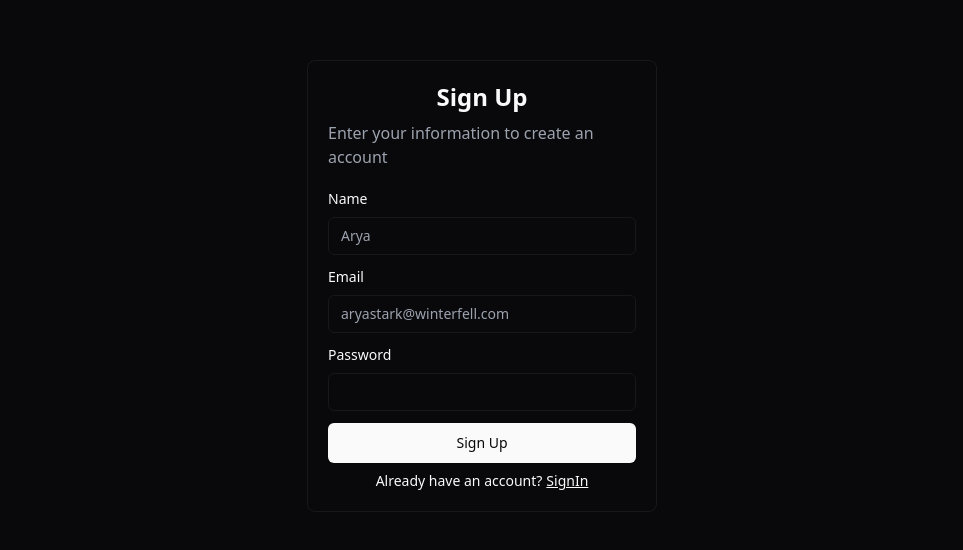
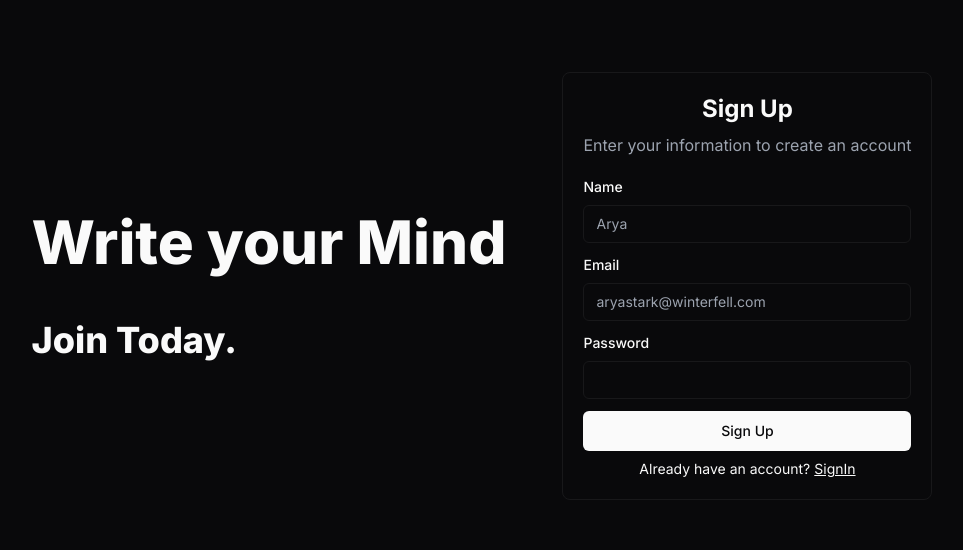
Before and after one commit to amanDhiran/articles--blogging-website, a React (Vite) app in the folder frontend/: page /signup in a window 1280 px wide. Shown: the part 114-664 px from the top of the page, without its empty margins (158-1121 px from the left). Built offline with nearby package versions, Linux system fonts and the light colour scheme.

Commit message:
ui improvements

```diff
--- a/frontend/index.html
+++ b/frontend/index.html
@@ -3,6 +3,7 @@
   <head>
     <meta charset="UTF-8" />
     <link rel="icon" type="image/svg+xml" href="/vite.svg" />
+    <link href="https://fonts.googleapis.com/css2?family=Inter:wght@100..900&display=swap" rel="stylesheet">
     <meta name="viewport" content="width=device-width, initial-scale=1.0" />
     <title>Vite + React + TS</title>
   </head>
--- a/frontend/src/index.css
+++ b/frontend/src/index.css
@@ -1,6 +1,10 @@
 @tailwind base;
 @tailwind components;
 @tailwind utilities;
+
+body{
+  font-family: "Inter", sans-serif;
+}
 
 @layer base {
     :root {
--- a/frontend/src/pages/Signup.tsx
+++ b/frontend/src/pages/Signup.tsx
@@ -20,8 +20,18 @@ function Signup() {
     })
   }
   return (
-    <div className='h-[100vh] w-full flex items-center justify-center'>
-      <div className='text-secondary w-[350px] rounded-lg border border-border'>
+    <div className='flex h-screen items-center justify-center'>
+    <div className='flex lg:items-center m-5 lg:m-10 lg:flex-row lg:gap-14 flex-col gap-8 justify-center'>
+      <div className='text-secondary flex flex-col gap-3 lg:gap-12 '>
+        <p className='text-3xl lg:text-6xl font-extrabold'>
+        Write your Mind
+        </p>
+        <p className='text-2xl lg:text-4xl font-extrabold'>
+        Join Today.
+        </p>
+      </div>
+
+      <div className='text-secondary  rounded-lg border border-border'>
         <div className='p-5 flex flex-col gap-2 items-center'>
           <h1 className='text-2xl font-bold'>Sign Up</h1>
           <p className=' text-gray-400'>Enter your information to create an account</p>
@@ -57,6 +67,7 @@ function Signup() {
         </div>
       </div>
     </div>
+    </div>
   )
 }
 
```
